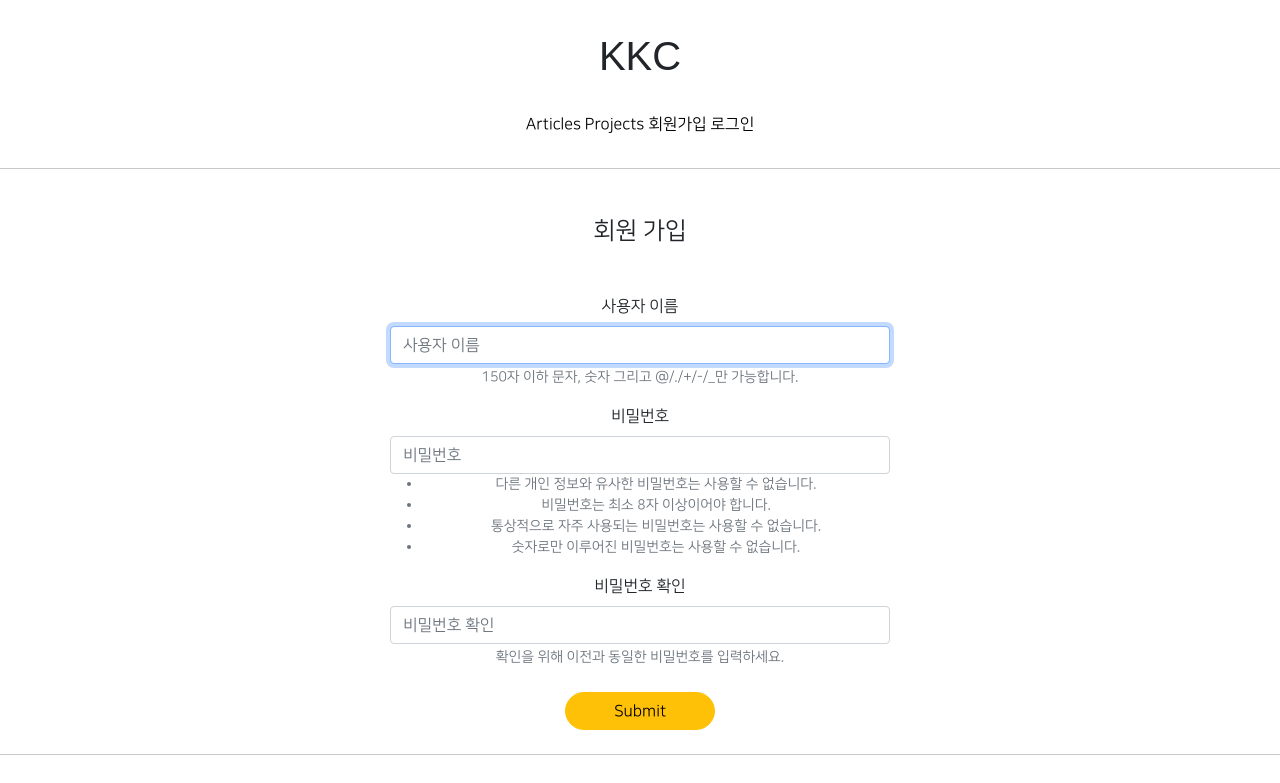
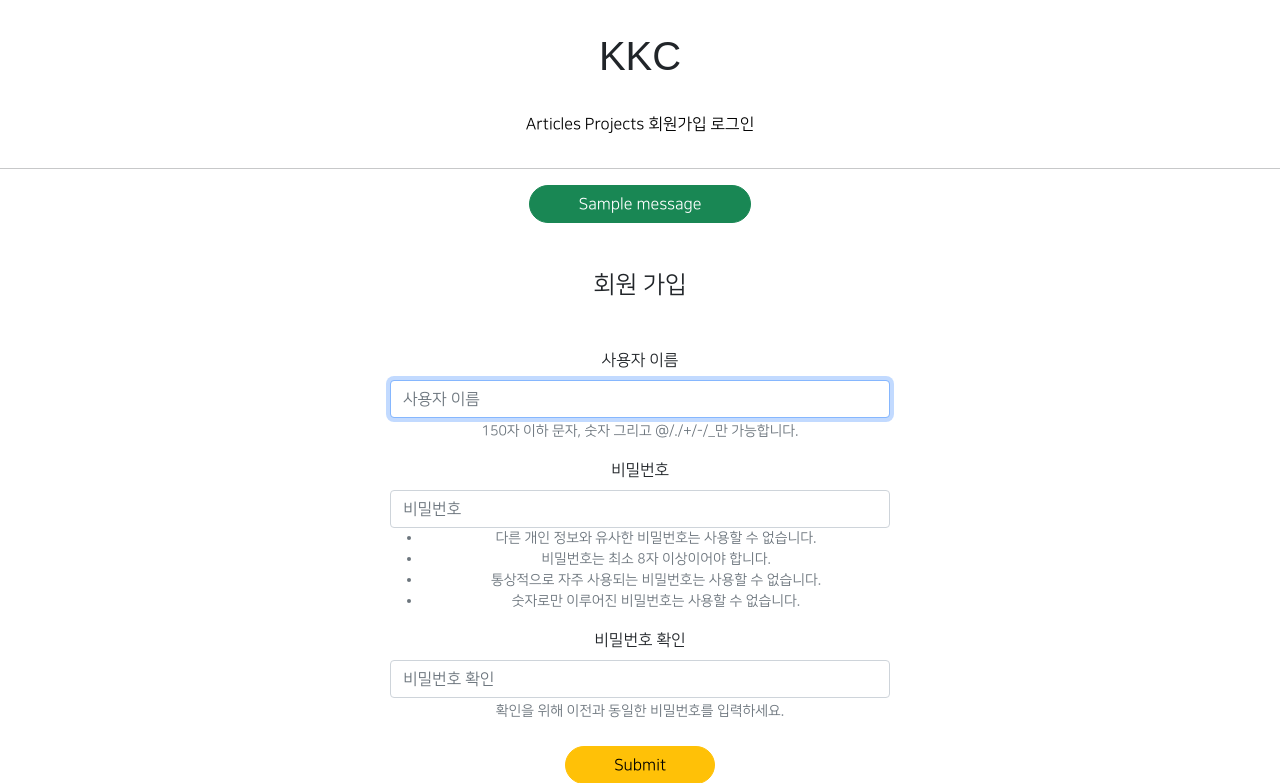
Before and after one commit to grothendieck918/practice_01, a Django app: page /accounts/create/ in a window 1280 px wide. Shown: the top 783 px of the page. Run offline with Django 3.2, Linux system fonts and the light colour scheme; tables that the repository leaves empty hold one stand-in row (values such as "Sample post"); one stand-in notice (Sample message) is shown; parts of the project's set-up code (start-up, migrations or seed data) failed here and were passed over; some libraries are stand-ins or nearby versions; some web fonts are replaced.

Commit message:
2021.08.25 1ban practice 2

```diff
--- a/likeapp/views.py
+++ b/likeapp/views.py
@@ -1,3 +1,4 @@
+from django.contrib import messages
 from django.contrib.auth.decorators import login_required
 from django.http import HttpResponseRedirect
 from django.shortcuts import render
@@ -22,13 +23,14 @@ class LikeArticleView(RedirectView):
                                                article=article)
 
         if likeRecord.exists():
+            messages.add_message(request, messages.ERROR, '좋아요는 한번만 가능합니다.')
             return HttpResponseRedirect(reverse('articleapp:detail', kwargs={'pk':kwargs['article_pk']}))
         else:
             LikeRecord(user=user, article=article).save()
 
         article.like +=1
         article.save()
-
+        messages.add_message(request, messages.SUCCESS, '좋아요가 반영되었습니다.')
         return super().get(request, *args, **kwargs)
 
     def get_redirect_url(self, *args, **kwargs):
--- a/templates/base.html
+++ b/templates/base.html
@@ -8,6 +8,14 @@
 {% include 'header.html' %}
 
 <hr>
+
+{% for message in messages %}
+    <div class="text-center">
+        <div class="btn btn-success rounded-pill px-5">
+            {{ message }}
+        </div>
+    </div>
+{% endfor %}
 
 <!-- content blcok 시작 -->
 {% block content %}
```
